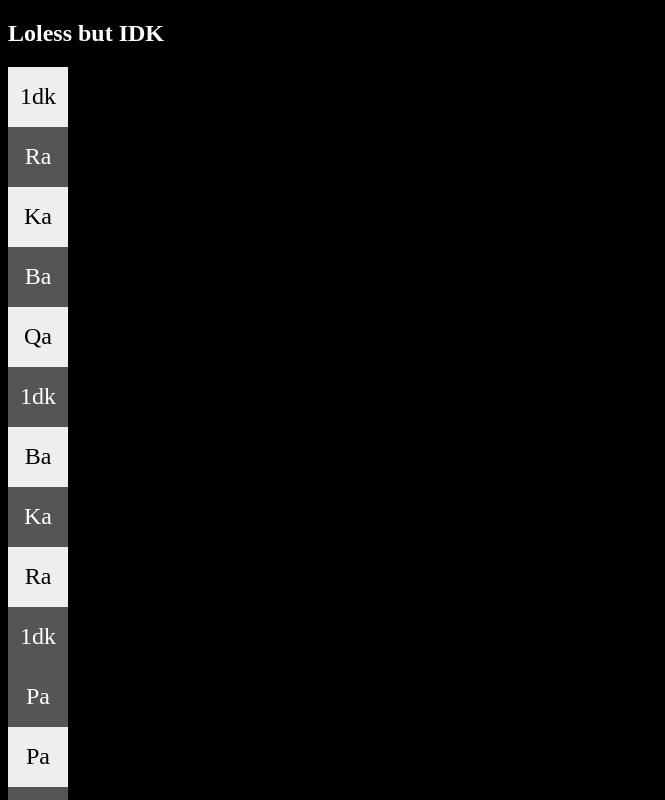
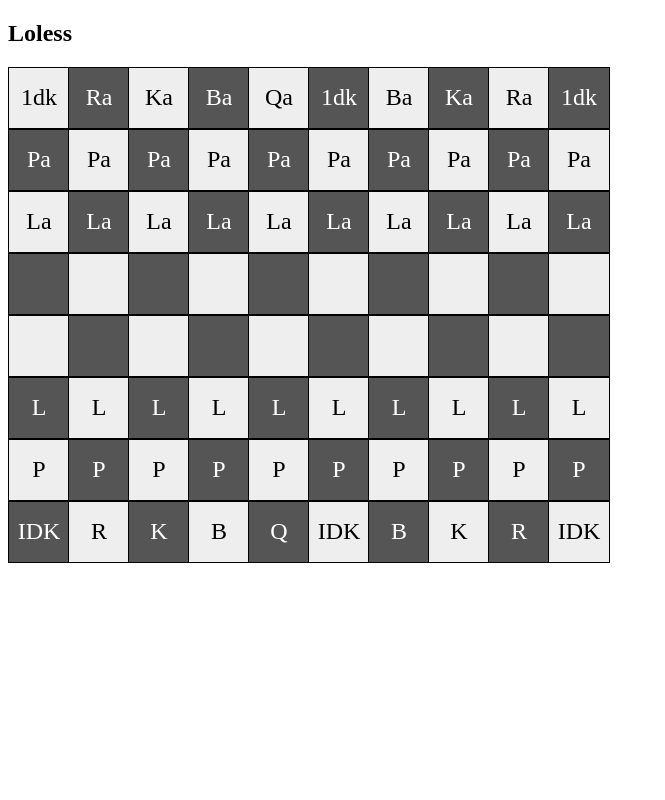
Before and after one commit to idklol69-12/loless-u-know-lol, a plain HTML site: page index.html in a window 1280 px wide. Shown: the top 800 px of the page, without its empty margins (0-665 px from the left). Drawn offline with Linux system fonts and the light colour scheme.

Commit message:
Update index.html

````diff
--- a/index.html
+++ b/index.html
@@ -1,18 +1,12 @@
 <!DOCTYPE html>
-
 <html>
 <head>
   <title>Loless but IDK</title>
   <style>
-    body {
-      background: black;
-    }
-
-```
     #board {
       display: grid;
       grid-template-columns: repeat(10, 60px);
-  gap: 4px;
+      width: 600px;
     }
 
     .cell {
@@ -22,25 +16,23 @@
       align-items: center;
       justify-content: center;
       font-size: 24px;
+      border: 1px solid black;
       cursor: pointer;
     }
 
     .white {
       background-color: #eee;
-  color: black;
     }
 
     .black {
       background-color: #555;
       color: white;
     }
-```
-
   </style>
 </head>
 <body>
 
-<h2 style="color:white;">Loless but IDK</h2>
+<h2>Loless</h2>
 <div id="board"></div>
 
 <script>
````
Lines whose indentation alone changed are shown as unchanged.
